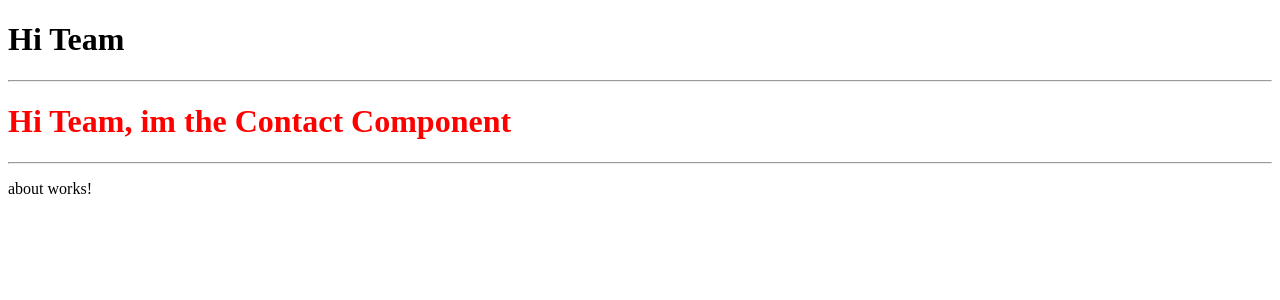
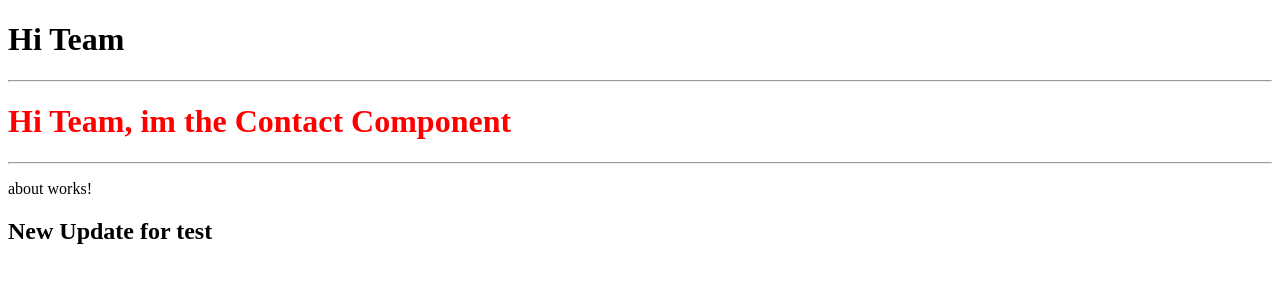
Before and after one commit to Ashan-TUF/First_Angular_Project_For_Academic, an Angular app: page / in a window 1280 px wide. Shown: the top 300 px of the page. Built offline with nearby package versions, Linux system fonts and the light colour scheme.

Commit message:
first commit

```diff
--- a/src/app/contact/contact.component.html
+++ b/src/app/contact/contact.component.html
@@ -1,3 +1,4 @@
 <h1>Hi Team, im the Contact Component</h1>
 <hr>
 <app-about></app-about>
+<h2>New Update for test</h2>
```
